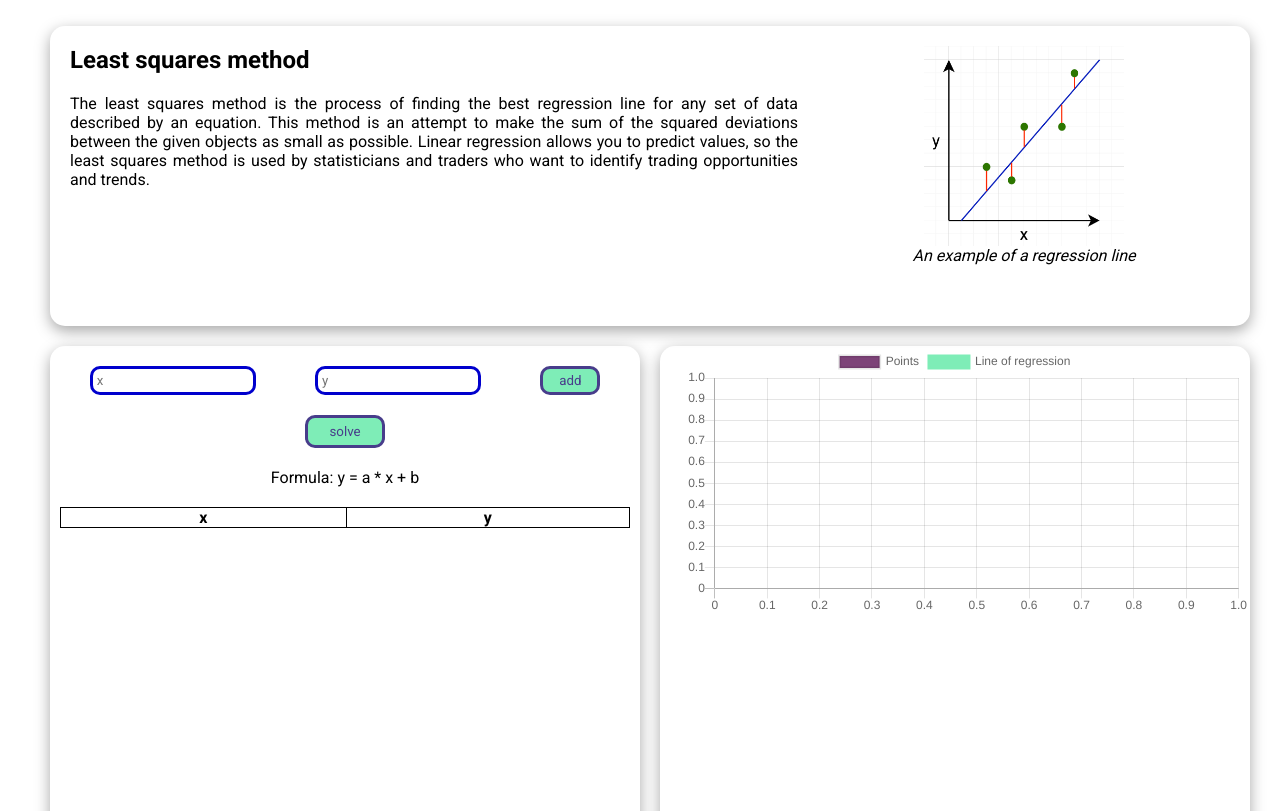
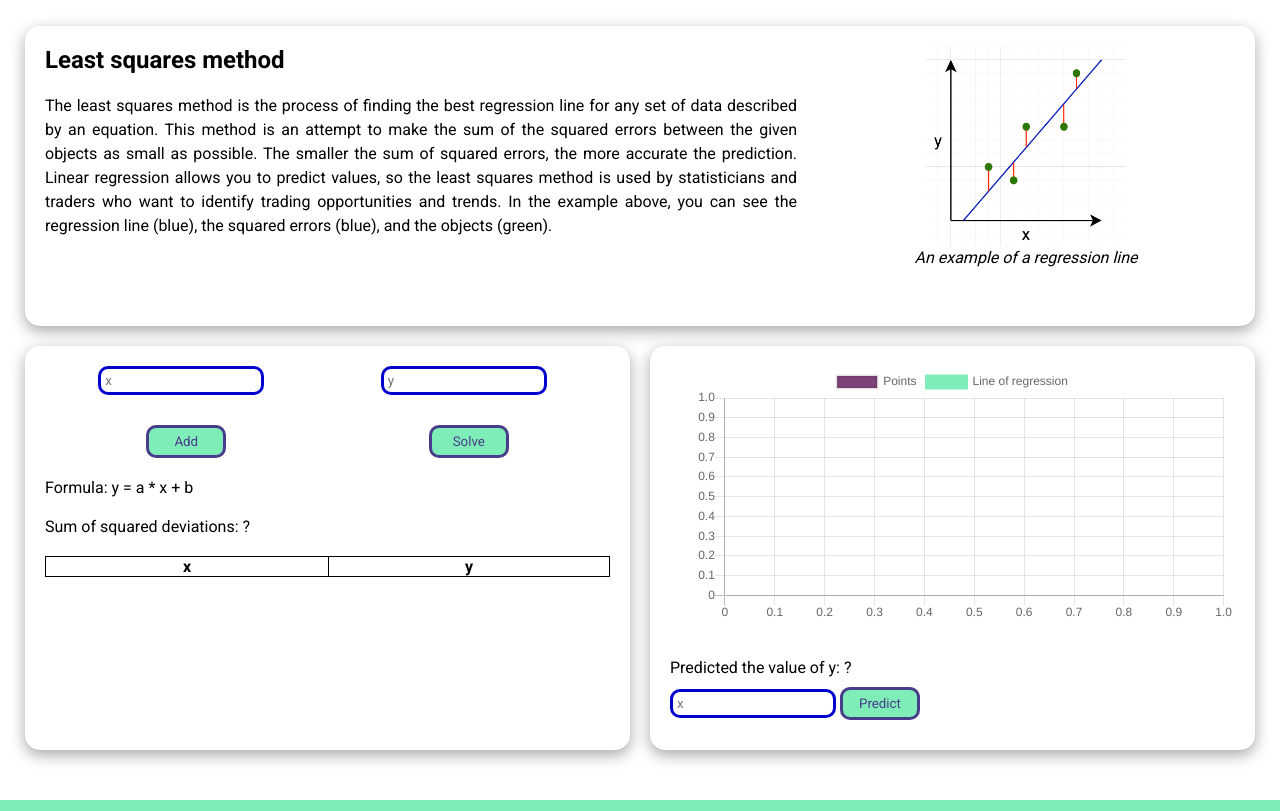
Before and after one commit to Vovchik333/regression-analysis, a website with bundled scripts: page public/index.html in a window 1280 px wide. Shown: the part 69-880 px from the top of the page. Built offline with nearby package versions, Linux system fonts and the light colour scheme.

Commit message:
Changing the design and adding a prediction function

```diff
--- a/public/chart-processing.js
+++ b/public/chart-processing.js
@@ -1,4 +1,4 @@
-import { linearRegression } from "./modules/linear-regression.js";
+import { linearRegression, predictValue } from "./modules/linear-regression.js";
 
 const chartInit = () => {
     const ctx = document.getElementById('chart').getContext('2d');
@@ -44,15 +44,22 @@ const chartInit = () => {
 }
 
 const init = () => {
+    let tiltAngl = 0;
+    let intersectionYAxis = 0;
+
     const xData = [];
     const yData = [];
     const btnUpdateTable = document.querySelector('.btn-update-table');
     const btnUpdateChart = document.querySelector('.btn-update-chart');
+    const btnPredict = document.querySelector('.btn-predict');
     const formula = document.querySelector('.formula');
+    const deviations = document.querySelector('.deviations');
+    const predictedValue = document.querySelector('.predicted-value');
     const dataTable = document.querySelector('.data-table');
 
     const inputX = document.querySelector('.input-x');
     const inputY = document.querySelector('.input-y');
+    const inputXpredict = document.querySelector('.input-x-for-predict');
 
     const chart = chartInit();
 
@@ -99,9 +106,17 @@ const init = () => {
 
     btnUpdateChart.addEventListener('click', async () => {
         const {a, b, sigma} = linearRegression(xData, yData);
+        tiltAngl = a;
+        intersectionYAxis = b;
         formula.innerHTML = `Formula: y = ${a} * x + ${b}`;
+        deviations.innerHTML = `Sum of squared deviations: ${sigma}`
         updateChart(xData, yData, a, b);
     });
+
+    btnPredict.addEventListener('click', async () => {
+        const x = inputXpredict.value;
+        predictedValue.innerHTML = `Predicted the value of y: ${predictValue(x, tiltAngl, intersectionYAxis)}`
+    })
 }
 
 document.addEventListener('DOMContentLoaded', init(), false);
--- a/public/index.html
+++ b/public/index.html
@@ -18,10 +18,12 @@
                 <p>
                     The least squares method is the process of finding the best regression
                     line for any set of data described by an equation. This method is an
-                    attempt to make the sum of the squared deviations between the given
-                    objects as small as possible. Linear regression allows you to predict
+                    attempt to make the sum of the squared errors between the given
+                    objects as small as possible. The smaller the sum of squared errors, the
+                    more accurate the prediction. Linear regression allows you to predict
                     values, so the least squares method is used by statisticians and traders
-                    who want to identify trading opportunities and trends.
+                    who want to identify trading opportunities and trends. In the example above,
+                    you can see the regression line (blue), the squared errors (blue), and the objects (green).
                 </p>
             </article>
             <aside>
@@ -30,19 +32,20 @@
             </aside>
         </section>
         <section class="left-side">
-            <div>
+            <div class="input-var">
                 <input type="text" class="input-x" placeholder="x">
                 <input type="text" class="input-y" placeholder="y">
-                <button class="btn-update-table">add</button>
             </div>
-            <div>
-                <button class="btn-update-chart">solve</button>
+            <div class="container-btn">
+                <button class="btn-update-table">Add</button>
+                <button class="btn-update-chart">Solve</button>
             </div>
-
             <div>
                 <span class="formula">Formula: y = a * x + b</span>
             </div>
-
+            <div>
+                <span class="deviations">Sum of squared deviations: ?</span>
+            </div>
             <div>
                 <table class="data-table">
                     <thead>
@@ -54,7 +57,16 @@
             </div>
         </section>
         <section class="right-side">
-            <canvas id="chart"></canvas>
+            <div>
+                <canvas id="chart"></canvas>
+            </div>
+            <div>
+                <span class="predicted-value">Predicted the value of y: ?</span>
+            </div>
+            <div>
+                <input type="text" class="input-x-for-predict" placeholder="x">
+                <button class="btn-predict">Predict</button>
+            </div>
         </section>
         <script type="module" src="./chart-processing.js"></script>
         <script type="module" src="./modules/linear-regression.js"></script>
--- a/public/modules/linear-regression.js
+++ b/public/modules/linear-regression.js
@@ -2,7 +2,6 @@ export const linearRegression = (x, y) => {
     const xy = [];
     const x2 = [];
     const n = x.length;
-    console.log(n);
     let sumX = 0, sumY = 0, sumXy = 0, sumX2 = 0;
     for(let i = 0; i < n; i++) {
         xy.push(x[i] * y[i]);
@@ -34,8 +33,13 @@ export const linearRegression = (x, y) => {
         arrSigma.push(Math.pow((y[i] - (a * x[i] + b)), 2));
         sigma += arrSigma[i];
     }
+    sigma = Math.round(sigma * 100000) / 100000;
 
     return {
         a, b, sigma
     };
 }
+
+export const predictValue = (x, a, b) => {
+    return Math.round((a * x + b) * 1000) / 1000;
+}
--- a/public/style.css
+++ b/public/style.css
@@ -5,11 +5,6 @@
     padding: 0;
     box-sizing: border-box;
     font-family: Roboto, Arial, sans-serif;
-}
-
-html, body {
-    height: 100%;
-    width: 100%;
 }
 
 header {
@@ -23,19 +18,36 @@ header {
 
 header h1 {
     color: darkslateblue;
+    padding-top: 2px;
     text-align: center;
     text-transform: uppercase;
     font-weight: bold;
+    font-size: clamp(25px, 2vw, 35px);
 }
 
 main {
     width: 100%;
-    padding: 95px 50px 0px;
+    padding: 95px 25px 0px;
     display: grid;
-    grid-template-columns: 50% 50%;
+    grid-template-columns: repeat(2, 1fr);
+    grid-template-areas:
+        "description description"
+        "left-side right-side";
+    gap: 20px;
+}
 
-    /* grid-template-columns: repeat(auto-fit, minmax(300px, 1fr)); */
-    gap: 20px;
+@media screen and (max-width: 1000px) {
+    main {
+        grid-template-columns: 100%;
+        grid-template-areas:
+            "description"
+            "right-side"
+            "left-side";
+    }
+}
+
+p {
+    line-height: 1.5;
 }
 
 section {
@@ -75,7 +87,7 @@ button {
 }
 
 .description {
-    grid-column: 1 / 3;
+    grid-area: description;
     display: flex;
     min-height: 300px;
     padding: 20px;
@@ -103,31 +115,40 @@ article h2 {
 }
 
 .left-side {
-    width: 100%;
+    grid-area: left-side;
+    display: flex;
+    flex-direction: column;
     height: 100%;
-    /* grid-column: 1; */
-    padding: 20px 10px 10px;
+    padding: 20px;
 }
 
 .left-side div {
     margin-bottom: 20px;
     display: flex;
+    flex-wrap: wrap;
+}
+
+.input-var {
     justify-content: space-around;
 }
 
-.btn-update-table {
-    padding: 4px;
-    width: 60px;
+.input-var * {
+    margin-right: 10px;
+    margin-bottom: 10px;
 }
 
-.btn-update-chart {
+.container-btn {
+    justify-content: space-around;
+}
+
+.btn-update-table, .btn-update-chart, .btn-predict {
     padding: 6px;
     width: 80px;
 }
 
 .data-table {
     width: 100%;
-    border-collapse: collapse; /* зєднання внутрішніх рамок таблиці */
+    border-collapse: collapse;
 }
 
 .data-table td {
@@ -139,8 +160,13 @@ article h2 {
 }
 
 .right-side {
+    grid-area: right-side;
+    display: flex;
+    flex-direction: column;
     width: 100%;
-    max-width: 700px;
-    height: 500px;
-    /* grid-column: 2; */
+    padding: 20px;
 }
+
+.right-side div {
+    padding-bottom: 10px;
+}
```
